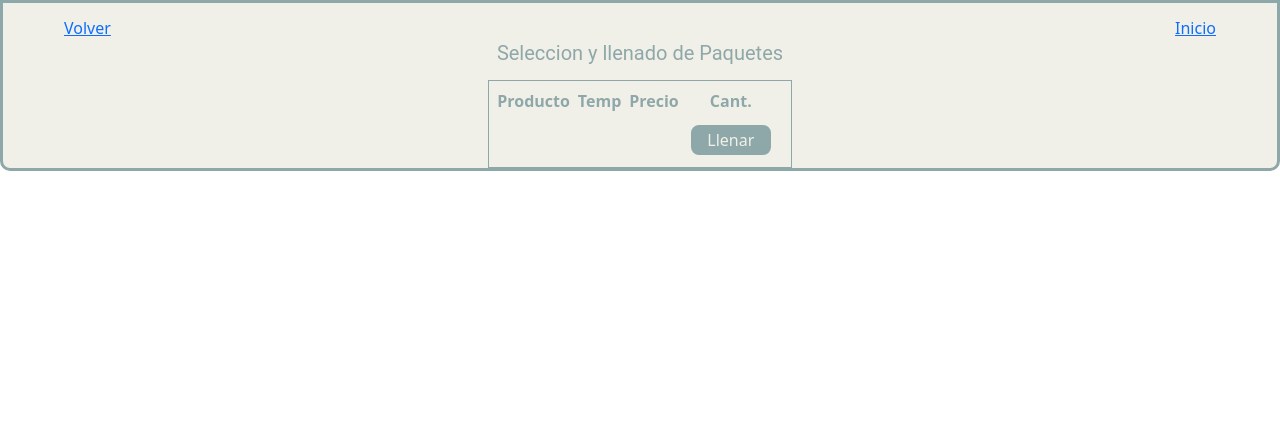
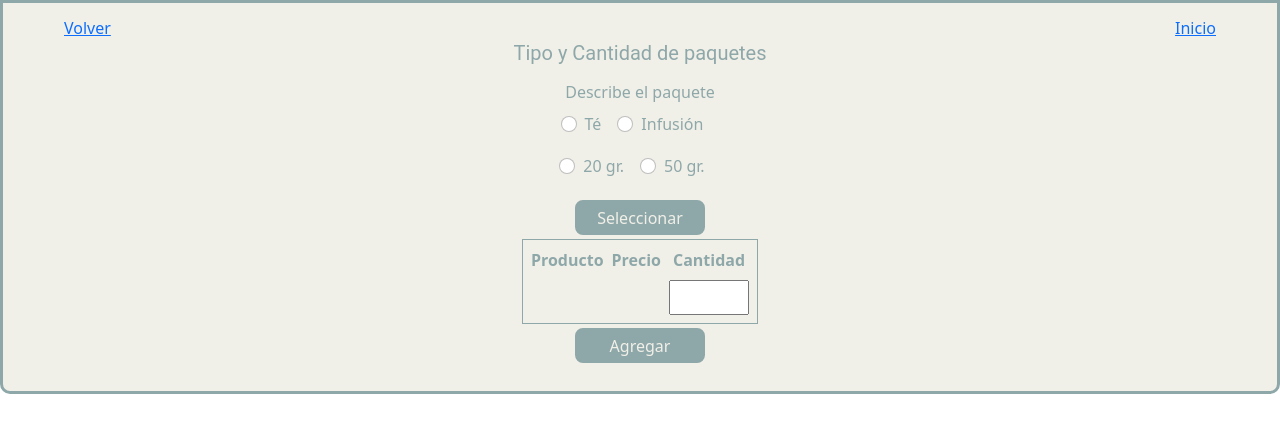
Before and after one commit to Beto-63/ProyComp_Front, a React (Create React App) app: page /sell/packet in a window 1280 px wide. Shown: the top 432 px of the page. Built offline with nearby package versions, Linux system fonts and the light colour scheme.

Commit message:
limpieza general

```diff
--- a/src/components/product/AdjustProduct.js
+++ b/src/components/product/AdjustProduct.js
@@ -17,6 +17,8 @@ import '../generic/Light-bkg.css';
 const schema = yup.object({
   cat_name: yup.string().trim().required("Se requiere para agilizar la seleccion"),
   cat_nameEdit: yup.string(),
+  fill: yup.string(),
+  fillEdit: yup.string(),
   name: yup.string().trim().required("Con el nombre se despliega la Inofrmacion almacenada "),
   nameEdit: yup.string(),
   product_id: yup.string(),
@@ -45,12 +47,16 @@ const AdjustProduct = () => {
     description: '',
     price: null,
     cat_name: '',
+    fill: '',
     temperature: '',
     img_url: '',
     stock_name: '',
     stock_qty: 0,
     status: null
   }
+
+  let esPaquete = false
+  let esBebida = false
 
   const [categories, setCategories] = useState([{}]);
   const [selectedNames, setSelectedNames] = useState([{}]);
@@ -67,79 +73,20 @@ const AdjustProduct = () => {
   const { register, handleSubmit, reset, formState: { errors } } = useForm({
     resolver: yupResolver(schema)
   });
-  const onSubmit = (data) => {
-
-    let newObj = { id: toEdit._id, status: data.statusEdit }
-    if (data.product_idEdit !== '') {
-      newObj = { ...newObj, product_id: data.product_idEdit }
-    } else {
-      newObj = { ...newObj, product_id: toEdit.product_id }
-    }
-    if (data.nameEdit !== '') {
-      newObj = { ...newObj, name: data.nameEdit }
-    } else {
-      newObj = { ...newObj, name: toEdit.name }
-    }
-    if (data.descriptionEdit !== '') {
-      newObj = { ...newObj, description: data.descriptionEdit }
-    } else {
-      newObj = { ...newObj, description: toEdit.description }
-    }
-    if (data.priceEdit !== '') {
-      newObj = { ...newObj, price: data.priceEdit }
-    } else {
-      newObj = { ...newObj, price: toEdit.price }
-    }
-    if (data.cat_nameEdit !== '') {
-      newObj = { ...newObj, cat_name: data.cat_nameEdit }
-    } else {
-      newObj = { ...newObj, cat_name: toEdit.cat_name }
-    }
-    if (data.temperatureEdit !== '') {
-      newObj = { ...newObj, temperature: data.temperatureEdit.trim() }
-    } else {
-      newObj = { ...newObj, temperature: toEdit.temperature.trim() }
-    }
-    if (data.img_urlEdit !== '') {
-      newObj = { ...newObj, img_url: data.img_urlEdit.trim() }
-    } else {
-      newObj = { ...newObj, img_url: toEdit.img_url.trim() }
-    }
-    if (data.stock_nameEdit !== '') {
-      newObj = { ...newObj, stock_name: data.stock_nameEdit.trim() }
-    } else {
-      newObj = { ...newObj, stock_name: toEdit.stock_name.trim() }
-    }
-    if (data.stock_qtyEdit !== '') {
-      newObj = { ...newObj, stock_qty: data.stock_qtyEdit }
-    } else {
-      newObj = { ...newObj, stock_qty: toEdit.stock_qty }
-    }
-    if (data.statusEdit !== '') {
-      newObj = { ...newObj, status: data.statusEdit }
-    } else {
-      newObj = { ...newObj, status: toEdit.status }
-    }
-
-    fetch(`${server}/product`, {
-      method: 'PUT',
-      headers: {
-        'Content-type': 'application/json'
-      },
-      //enviamos los datos por body y se debe convertir el objeto en JSON
-      body: JSON.stringify(newObj)
-    })
-      .then(response => response.json())
-      .then(json => window.alert(JSON.stringify(json)))
-    reset();
-    setToEdit(objProduct);
-  };
 
   const handleCatChange = () => {
     let obj = {
       cat_name: document.getElementById('cat_name').value,
     };
-
+    if (document.getElementById('cat_name').value === 'Paquete') {
+      esPaquete = true;
+      esBebida = false
+    }
+    if (document.getElementById('cat_name').value === 'Té' ||
+      document.getElementById('cat_name').value === 'Infusión') {
+      esBebida = true;
+      esPaquete = false
+    }
     fetch(`${server}/product/findByCatName`, {
       method: 'POST',
       headers: {
@@ -183,10 +130,78 @@ const AdjustProduct = () => {
       .then(json => setToEdit(json));
   }
 
+  const onSubmit = (data) => {
 
+    let newObj = { id: toEdit._id, status: data.statusEdit }
+    if (data.product_idEdit !== '') {
+      newObj = { ...newObj, product_id: data.product_idEdit }
+    } else {
+      newObj = { ...newObj, product_id: toEdit.product_id }
+    }
+    if (data.nameEdit !== '') {
+      newObj = { ...newObj, name: data.nameEdit }
+    } else {
+      newObj = { ...newObj, name: toEdit.name }
+    }
+    if (data.descriptionEdit !== '') {
+      newObj = { ...newObj, description: data.descriptionEdit }
+    } else {
+      newObj = { ...newObj, description: toEdit.description }
+    }
+    if (data.priceEdit !== '') {
+      newObj = { ...newObj, price: data.priceEdit }
+    } else {
+      newObj = { ...newObj, price: toEdit.price }
+    }
+    if (data.cat_nameEdit !== '') {
+      newObj = { ...newObj, cat_name: data.cat_nameEdit }
+    } else {
+      newObj = { ...newObj, cat_name: toEdit.cat_name }
+    }
+    if (data.fillEdit !== '') {
+      newObj = { ...newObj, fill: data.fillEdit }
+    } else {
+      newObj = { ...newObj, fill: toEdit.fill }
+    }
+    if (data.temperatureEdit !== '') {
+      newObj = { ...newObj, temperature: data.temperatureEdit.trim() }
+    } else {
+      newObj = { ...newObj, temperature: toEdit.temperature.trim() }
+    }
+    if (data.img_urlEdit !== '') {
+      newObj = { ...newObj, img_url: data.img_urlEdit.trim() }
+    } else {
+      newObj = { ...newObj, img_url: toEdit.img_url.trim() }
+    }
+    if (data.stock_nameEdit !== '') {
+      newObj = { ...newObj, stock_name: data.stock_nameEdit.trim() }
+    } else {
+      newObj = { ...newObj, stock_name: toEdit.stock_name.trim() }
+    }
+    if (data.stock_qtyEdit !== '') {
+      newObj = { ...newObj, stock_qty: data.stock_qtyEdit }
+    } else {
+      newObj = { ...newObj, stock_qty: toEdit.stock_qty }
+    }
+    if (data.statusEdit !== '') {
+      newObj = { ...newObj, status: data.statusEdit }
+    } else {
+      newObj = { ...newObj, status: toEdit.status }
+    }
 
-
-
+    fetch(`${server}/product`, {
+      method: 'PUT',
+      headers: {
+        'Content-type': 'application/json'
+      },
+      //enviamos los datos por body y se debe convertir el objeto en JSON
+      body: JSON.stringify(newObj)
+    })
+      .then(response => response.json())
+      .then(json => window.alert(JSON.stringify(json)))
+    reset();
+    setToEdit(objProduct);
+  };
 
   return (
     <div className='canvas_claro'>
@@ -289,7 +304,20 @@ const AdjustProduct = () => {
             <p className='error'>{errors.cat_nameEdit?.message}</p>
           </Row>
           <Row>
-            <label htmlFor='temperatureEdit' className='label'>Temperatura</label>
+            <label htmlFor='fillEdit' className='label'>Si es un Paquete defina si es de Té o Infusión</label>
+            <select  {...register("fillEdit")}
+              className="campo_entrada"
+              placeholder={toEdit.fill}
+              id='fillEdit'
+            >
+              <option value={toEdit.fill}>{toEdit.fill}</option>
+              <option value='Té'>Té</option>
+              <option value='Infusión'>Infusión</option>
+            </select>
+            <p className='error'>{errors.temperature?.message}</p>
+          </Row>
+          <Row>
+            <label htmlFor='temperatureEdit' className='label'>Si es una bebida defina la temperatura</label>
             <select  {...register("temperatureEdit")}
               className="campo_entrada"
               placeholder={toEdit.temperature}
--- a/src/components/product/CreateProduct.js
+++ b/src/components/product/CreateProduct.js
@@ -20,11 +20,15 @@ const schema = yup.object({
   description: yup.string().max(128),
   price: yup.number().typeError('Ingresa el precio de venta').moreThan(0, 'El valor debe ser positivo').required(),
   cat_name: yup.string().trim().required('La categoria sirve para hacer mas cortas las selecciones'),
+  fill: yup.string(),
   temperature: yup.string(),
   img_url: yup.string('Solo se aceptan caracteres'),
   stock_name: yup.string(),
   stock_qty: yup.number().typeError('Dejar en 0 | Cambiar para deecontar del inventario')
 })
+
+let esPaquete = false
+let esBebida = false
 
 const CreateProduct = () => {
 
@@ -56,6 +60,15 @@ const CreateProduct = () => {
 
   const handleCatChange = () => {
     let obj = { cat_name: document.getElementById('cat_name').value };
+    if (document.getElementById('cat_name').value === 'Paquete') {
+      esPaquete = true;
+      esBebida = false
+    }
+    if (document.getElementById('cat_name').value === 'Té' ||
+      document.getElementById('cat_name').value === 'Infusión') {
+      esBebida = true;
+      esPaquete = false
+    }
     fetch(`${server}/stock/findByCatName`, {
       method: 'POST',
       headers: {
@@ -109,12 +122,10 @@ const CreateProduct = () => {
             <p className='error'>{errors.price?.message}</p>
           </Row>
           <Row>
-
             <select {...register("cat_name")} onChange={handleCatChange}
               className="campo_entrada"
               placeholder="Categoría de Producto"
               id='cat_name'
-
             >
               <option value=''>Seleccione la categoría del producto</option>
               {categories.map((e, index) => {
@@ -125,19 +136,36 @@ const CreateProduct = () => {
             </select>
             <p className='error'>{errors.cat_name?.message}</p>
           </Row>
+          {esPaquete ?
             <Row>
+              <select {...register("fill")}
+                className="campo_entrada"
+                placeholder="Se requiere solo en Paquetes: Té e Infusión"
+              >
 
+                <option value='Té'>de Té</option>
+                <option value='Infusión'>de Infusión</option>
+              </select>
+              <p className='error'>{errors.temperature?.message}</p>
+            </Row>
+            :
+            ""
+          }
+          {esBebida ?
+            <Row>
               <select {...register("temperature")}
                 className="campo_entrada"
                 placeholder="Temperatura - Se requiere en Té e Infusión"
-
               >
                 <option value=''>Selecciona la Temperatura</option>
-              <option value='C'>Caliente</option>
+                <option value='Caliente'>Caliente</option>
                 <option value='Frio'>Frio</option>
               </select>
               <p className='error'>{errors.temperature?.message}</p>
             </Row>
+            :
+            ''
+          }
           <Row>
             <input {...register("img_url")}
               className="campo_entrada"
--- /dev/null
+++ b/src/components/sellTicket/FilterPacket.js
@@ -0,0 +1,98 @@
+import React, { useContext, useEffect, useState } from 'react';
+import { Form } from 'react-bootstrap';
+
+/**********************Importacion de Componentes**************************/
+import SellTicketContext from '../../context/SellTicketContext';
+
+
+/**********************Importacion de Estilos******************************/
+import '../generic/Light-bkg.css'
+
+const FilterPacket = () => {
+    // selectedProducts: en este caso son los productos tipificados como paquetes
+    const { selectedProducts, setSelectedProducts } = useContext(SellTicketContext)
+
+    const [packetCat, setPacketCat] = useState('')
+    const [packetWeight, setPacketWeight] = useState('')
+
+    useEffect(() => {
+
+    })
+
+    const handleCat = (e) => {
+        setPacketCat(e.target.value)
+        console.log('tipo de paquete', (e.target.value))
+    }
+
+    const handleWeight = (e) => {
+        setPacketWeight(e.target.value)
+        console.log('peso de paquete', (e.target.value))
+    }
+
+    const handleSubmit = (e) => {
+        e.preventDefault()
+        let array, array2 = []
+        array = selectedProducts.filter((item) => (item.fill === packetCat))
+        array2 = array.filter((item) => (item.stock_qty === packetWeight))
+        setSelectedProducts(array2)
+        console.log("los que son", array2)
+    }
+
+    return (
+        <>
+            <Form onSubmit={handleSubmit}>
+                <div>
+                    <Form.Label >Describe el paquete</Form.Label>
+                    <div className="mb-3" >
+
+                        <Form.Check
+                            onClick={handleCat}
+                            inline
+                            label='Té'
+                            name="cat_name"
+                            type='radio'
+                            id={`inline-radio-1`}
+                            value='Té'
+                        />
+                        <Form.Check
+                            onClick={handleCat}
+                            inline
+                            label='Infusión'
+                            name="cat_name"
+                            type='radio'
+                            id={`inline-radio-2`}
+                            value='Infusión'
+                        />
+                    </div>
+                </div>
+                <div>
+                    {/* <Form.Label>¿De cuantos gramos es el paquete?</Form.Label> */}
+                    <div className="mb-3" >
+
+                        <Form.Check
+                            onClick={handleWeight}
+                            inline
+                            label='20 gr.'
+                            name="weight"
+                            type='radio'
+                            id={`inline-radio-1`}
+                            value={20}
+                        />
+                        <Form.Check
+                            onClick={handleWeight}
+                            inline
+                            label='50 gr.'
+                            name="weight"
+                            type='radio'
+                            id={`inline-radio-2`}
+                            value={50}
+                        />
+                    </div>
+                </div>
+                <button className='btn-light-bkg' type='submit'>Seleccionar</button>
+            </Form>
+        </>
+    )
+}
+
+export default FilterPacket
--- a/src/components/sellTicket/Packet.js
+++ b/src/components/sellTicket/Packet.js
@@ -1,5 +1,4 @@
 import React, { useContext, useEffect, useState } from 'react';
-
 
 /**********************Importacion de Componentes**************************/
 import SellTicketContext from '../../context/SellTicketContext';
@@ -8,52 +7,70 @@ import { Link, useNavigate } from 'react-router-dom';
 
 /**********************Importacion de Estilos******************************/
 import '../generic/Light-bkg.css'
-import FillPacket from './FillPacket';
+import FilterPacket from './FilterPacket';
 
 
 
 const Packet = () => {
 
-    const [fillPacket, setFillPacket] = useState(false)
+    const [unFilteredPacket] = useState(false)
+    const [saleProductTemp, setSaleProductTemp] = useState([])
+
+    const navigate = useNavigate()
 
     const { selectedProducts,
-        packsToFill, setPacksToFill
+        saleSummary, setSaleSummary,
     } = useContext(SellTicketContext)
 
     useEffect(() => {
-        if (packsToFill.length > 0) { setPacksToFill(true) }
-    }, [])
+    }, [unFilteredPacket])
+
+    const handleAddQuantity = (obj, qty) => {
+        if (qty !== NaN || qty !== 0) {
+            let array = saleProductTemp.filter((e) => (e._id !== obj._id))
+            let newObj = { ...obj, ...{ quantity: qty } }
+            console.log('Objeto con Cantidad', newObj)
+            if (qty !== 0) {
+                array = [...array, newObj]
+            }
+            setSaleProductTemp(array)
+            console.log('arreglo con cantidades', array)
+        } else {
+            console.log("valor de la linea en cero o inexistente")
+        }
+    }
 
 
-    const handleFillPack = (element) => {
-        console.log('element', element)
-        let array = packsToFill
-        array = [...array, element]
-        setPacksToFill(array)
-        console.log('arreglo', array)
-    }
-
     const handleAddToSale = () => {
-
+        let array = saleSummary
+        console.log('Antes de "Agregar"', array)
+        array = [...array, ...saleProductTemp]
+        console.log('Despues de "Agregar"', array)
+        setSaleSummary(array)
+        setSaleProductTemp([])
+        navigate('/sell/catTempSelection')
     }
 
     return (
         <>
 
             <div className='canvas_claro'>
-                <p className="titulo_oscuro">Seleccion y llenado de Paquetes</p>
+                <div>
+                    <p className="titulo_oscuro">Tipo y Cantidad de paquetes</p>
                     <Link to="/" className='inicio'>Inicio</Link>
                     <Link to="/sell/prodSelectForm" className='volver'>Volver</Link>
+
+
+                    <FilterPacket />
 
                     <div>
                         <table className='center' >
                             <thead>
                                 <tr>
                                     <th>Producto</th>
-                                <th>Temp</th>
                                     <th>Precio</th>
-                                <th>Cant.</th>
-                                <th></th>
+
+                                    <th>Cantidad</th>
                                 </tr>
                             </thead>
                             <tbody>
@@ -61,10 +78,11 @@ const Packet = () => {
                                     return (
                                         <tr key={i}>
                                             <td>{element.name}</td>
-                                        <td>{element.temperature}</td>
                                             <td>{element.price}</td>
                                             <td>
-                                            <button className='btn-light-bkg-short' onClick={() => handleFillPack(element)}>Llenar</button>
+                                                <input id='quantity'
+                                                    onBlur={(event) => { handleAddQuantity(element, parseInt(event.target.value)) }}
+                                                />
                                             </td>
                                         </tr>
                                     )
@@ -72,12 +90,10 @@ const Packet = () => {
                             </tbody>
                         </table>
                     </div>
-
+                    <button className='btn-light-bkg' onClick={handleAddToSale}>Agregar</button>
                 </div>
-            {fillPacket ?
-                <FillPacket /> :
-                ''
-            }
+                <br />
+            </div>
         </>
     )
 }
```
Also changed, not shown: src/components/sellTicket/FillPacket.js (deleted, +0 -9 lines), src/context/SellTicketContext.js (+8 -2 lines). Lines whose indentation alone changed are shown as unchanged.
